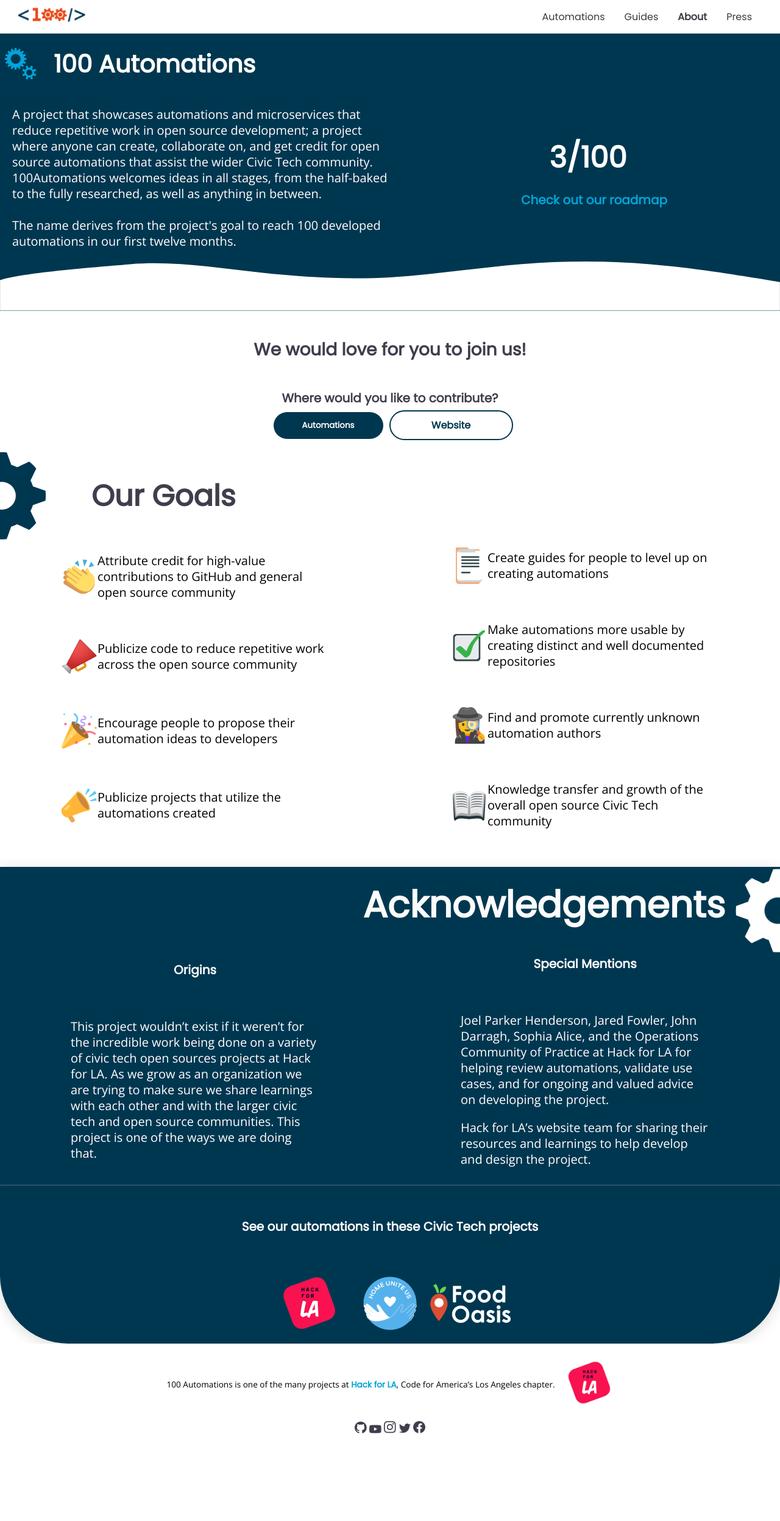
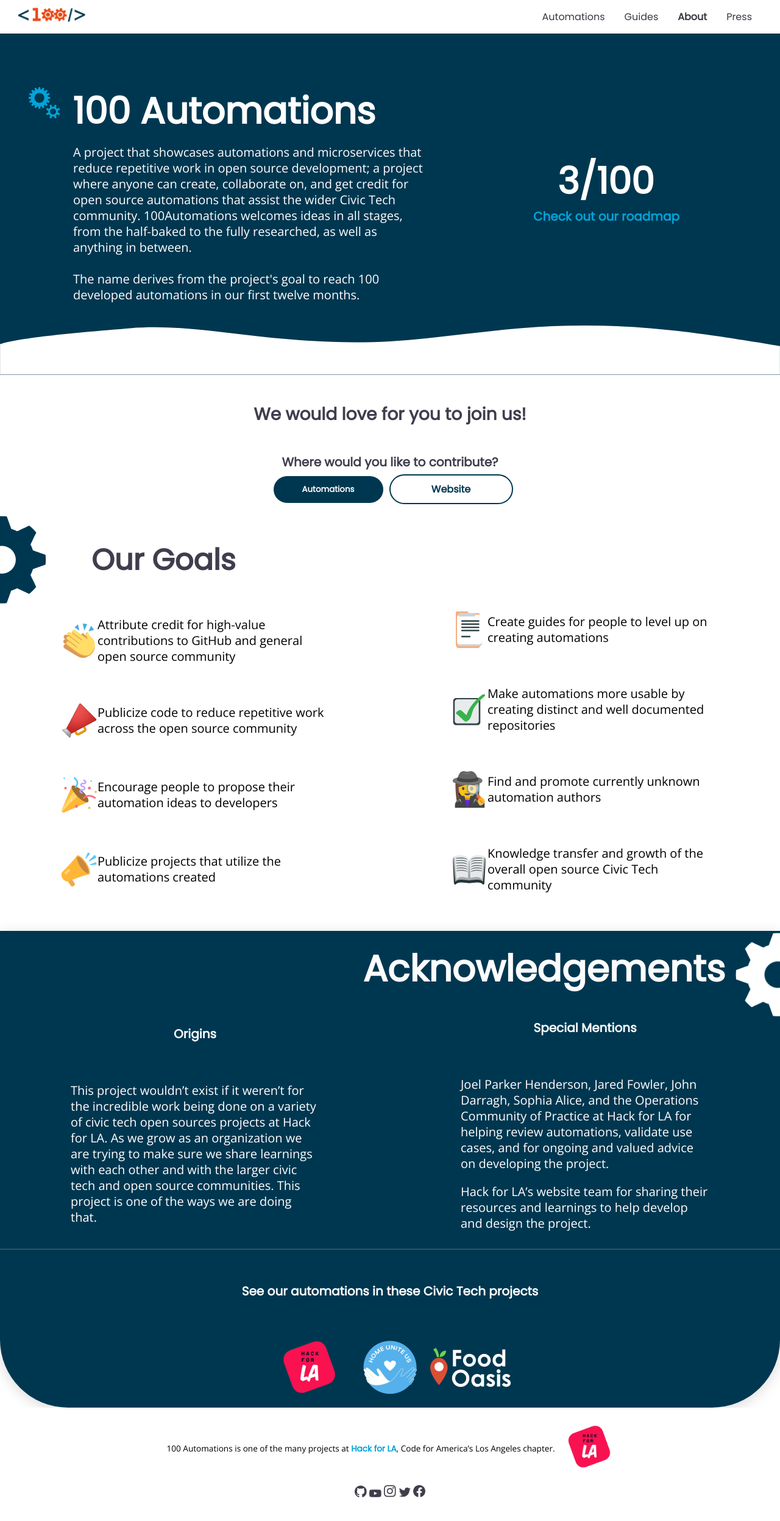
Before and after one commit to 100Automations/Website, a Jekyll site: the page built from about.html, in a window 1280 px wide. Shown: the top 2495 px of the page at 61% size. Built offline with Jekyll 4.4.1, drawn with Linux system fonts in a browser that asks for light colours.

Commit message:
fixed issue #439 about page

```diff
--- a/_includes/About/about_one.html
+++ b/_includes/About/about_one.html
@@ -8,7 +8,7 @@
 
         <div class="about_one_text flexbox_row">
 
-                <p>
+                <p class='first-p'>
                     A project that showcases automations and microservices that reduce repetitive work in open source
                     development; a project where anyone can create, collaborate on, and get credit for open source
                     automations that assist the wider Civic Tech community.
@@ -18,7 +18,7 @@
                     <br>
                     The name derives from the project's goal to reach 100 developed automations in our first twelve months.
                 </p>
-                <div class="roadmap flexbox_row">
+                <div class="roadmap">
                     <h3>
                         3/100
                     </h3>
--- a/_sass/includes/About/about_one.scss
+++ b/_sass/includes/About/about_one.scss
@@ -4,32 +4,42 @@ div.about_one{
  div.about_one_title{
     flex-flow: unset;
     flex:1;
-    img, h4{
-    margin: .5em;
+    img{
+    margin: 81.89px 0 35px 47px;
     }
     ;
     h4{
+        margin: 81.89px 0 16px 20.37px;
+        height: 84px;
         color: $white;
         justify-content: left;
         text-align: left;
+        font-size: 60px;
     }
     ;
  }
  ;
  div.about_one_text{
-     p{
+
+     .first-p{
+        width: 694px;
         color: $white;
         text-align: left;
-        margin-left: 1em;
+        margin: 0 0 37.5px 7.5rem;
         flex:1;
         }
         ;
         .roadmap{
+            margin-bottom: 9.4rem;
             flex: 1;
             flex-direction: column;
             h3{
-                margin: 0;
+                margin: 0 0 0 215px;
                 color: $white;
+                font-size: 60px;
+            }
+            p{
+                margin: 0 0 0 175px;
             }
         }
  }
```
